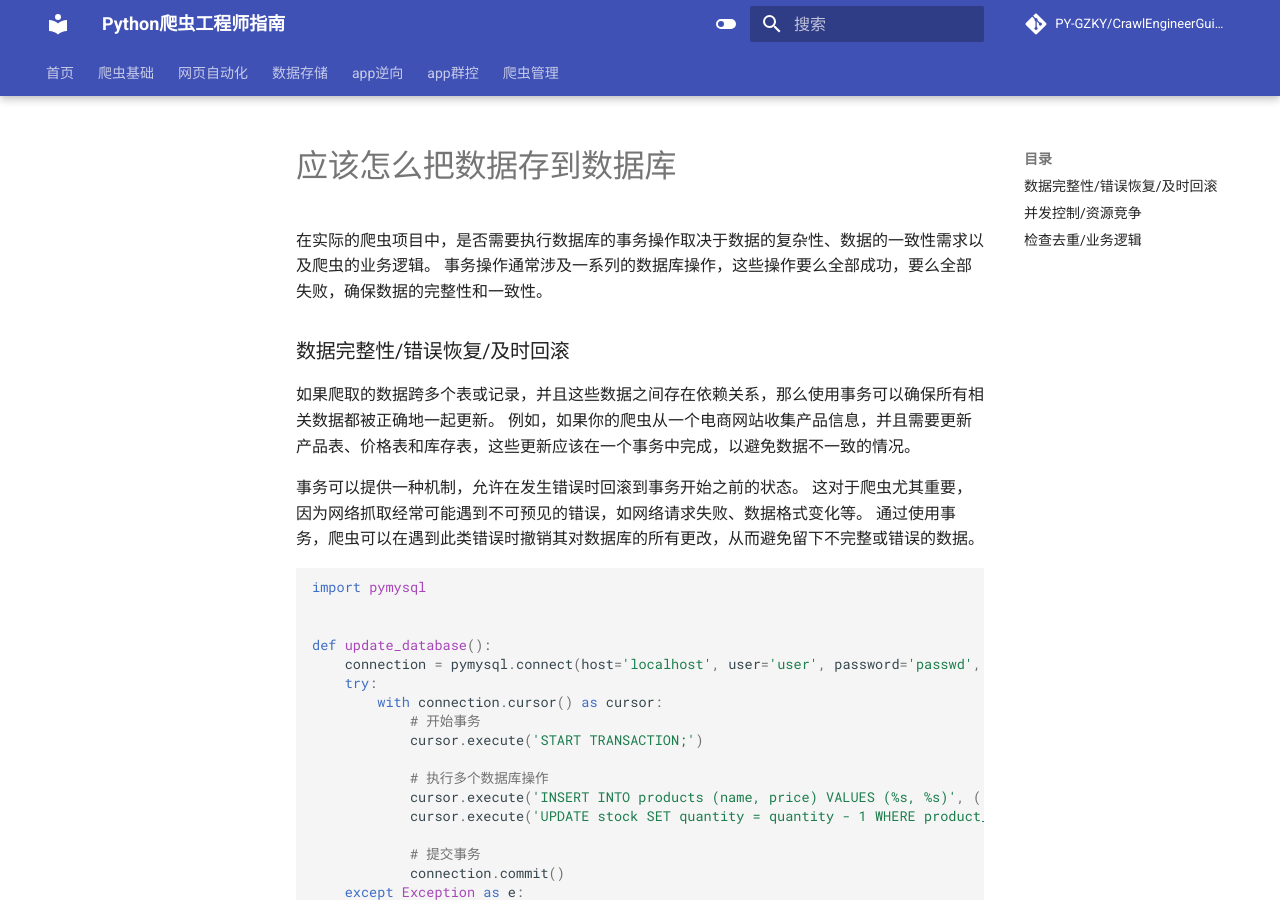
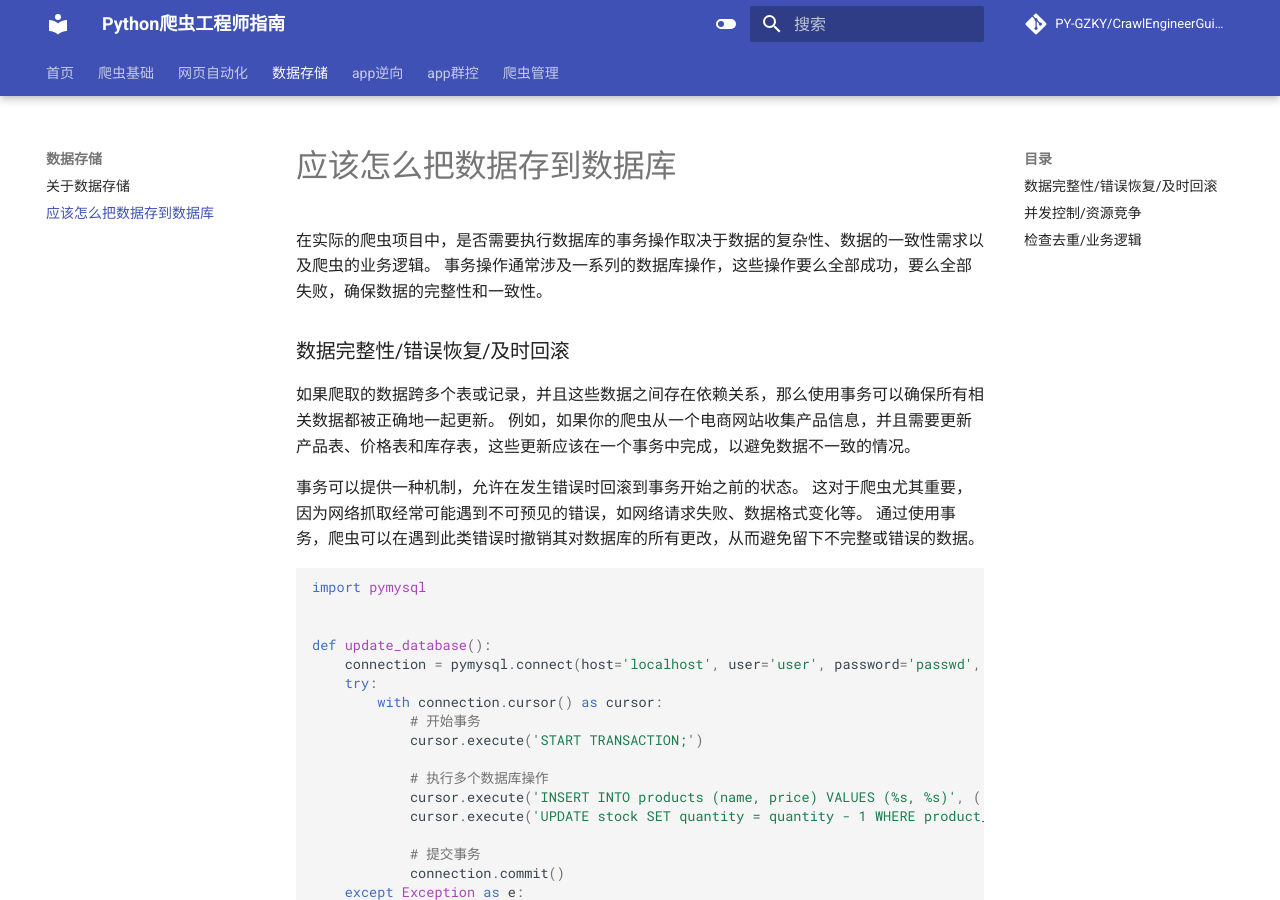
Before and after one commit to PY-GZKY/CrawlEngineerGuide, an MkDocs documentation site: the page built from docs/应该怎么把数据存到数据库.md, in a window 1280 px wide and 900 px high. Built offline with MkDocs 1.6.1 and Material for MkDocs 9.7.7, drawn with Linux system fonts in a browser that asks for light colours; comment, search, counter and statistics services are not loaded.

Commit message:
Update mkdocs.yml

```diff
--- a/mkdocs.yml
+++ b/mkdocs.yml
@@ -77,6 +77,7 @@ nav:
 
   - 数据存储:
       - 关于数据存储: 关于数据存储.md
+      - 应该怎么把数据存到数据库: 应该怎么把数据存到数据库.md
 
   - app逆向:
       - app爬虫的一般流程: app爬虫的一般流程.md
```
